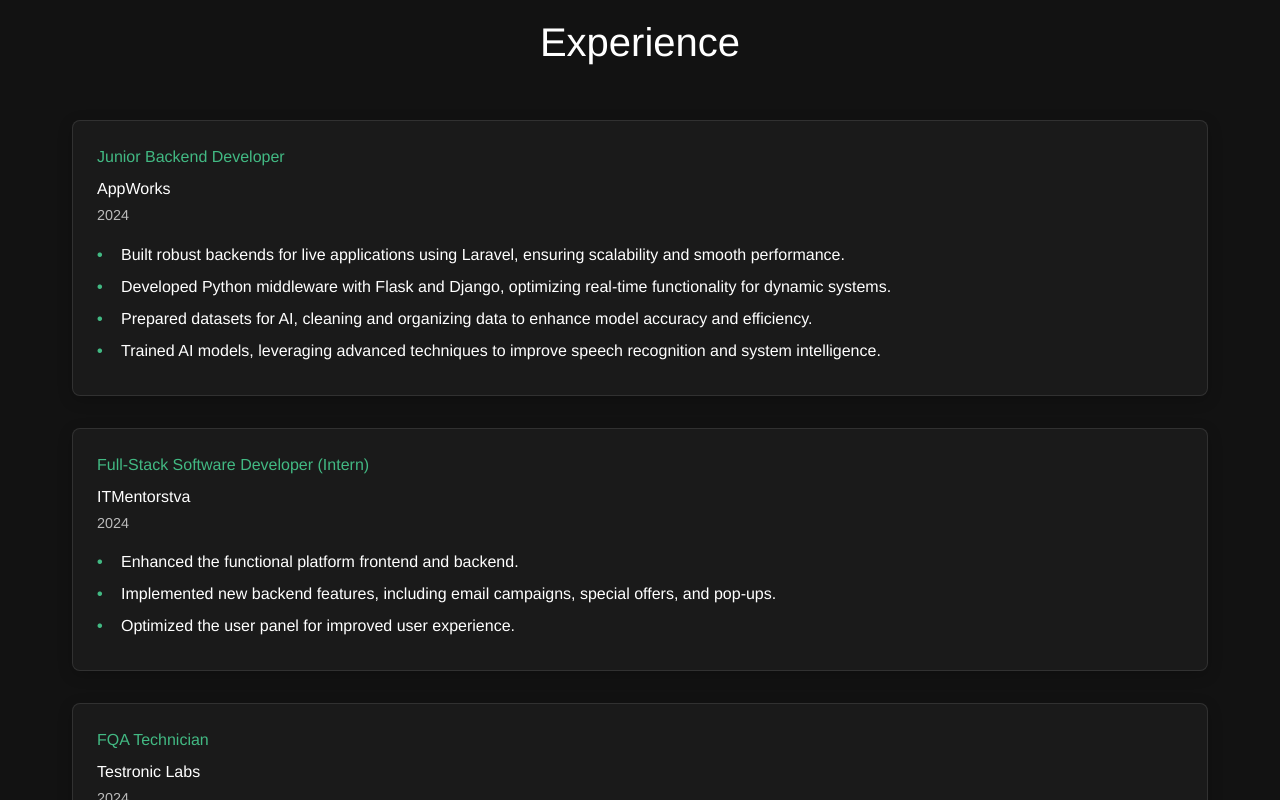
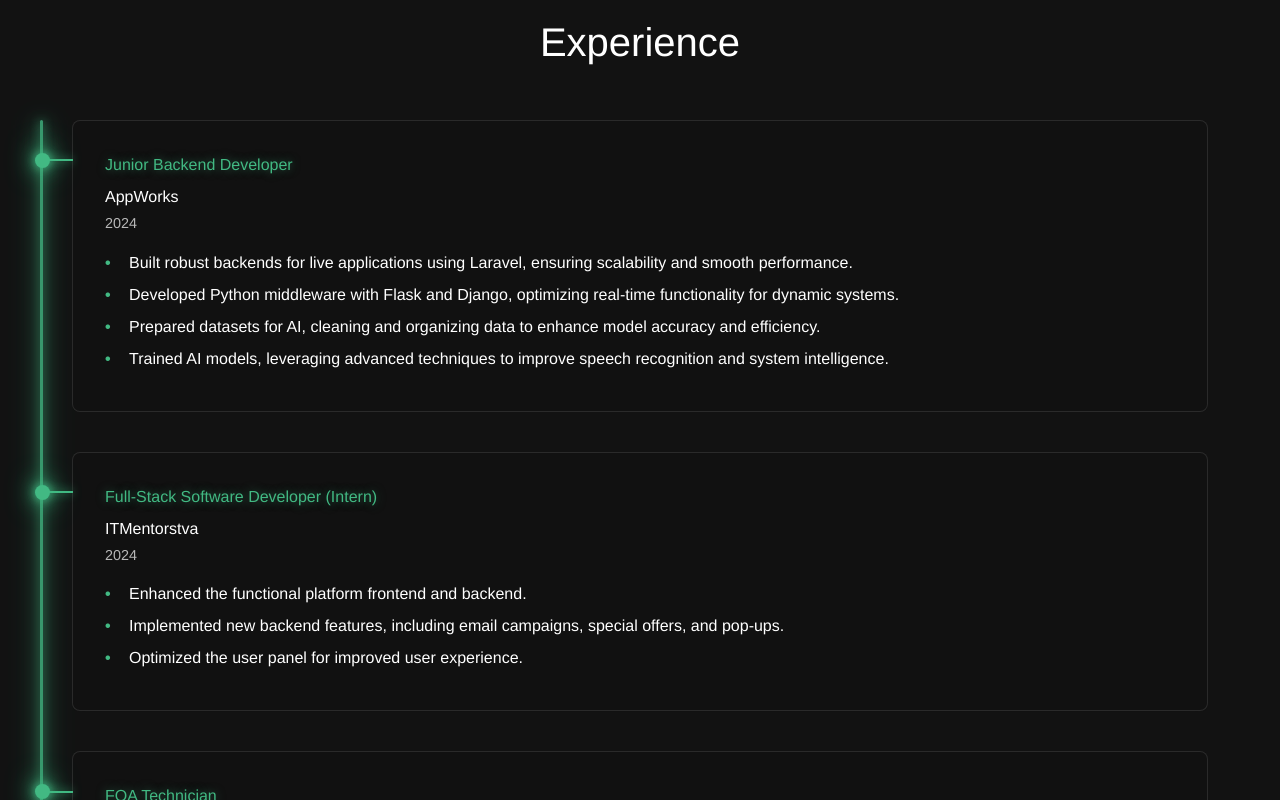
Before and after one commit to DroidStudioAS/Portfolio-Upgrade, a Vue app in the folder portfolio-upgrade/: page / in a window 1280 px wide. Shown: the part 820-1620 px from the top of the page. Built offline with nearby package versions, Linux system fonts and the light colour scheme.

Commit message:
added timeline to experience

```diff
--- a/portfolio-upgrade/src/views/HomeView.vue
+++ b/portfolio-upgrade/src/views/HomeView.vue
@@ -455,16 +455,88 @@ export default {
   max-width: 800px;
   margin: 0 auto;
   position: relative;
+  padding-left: 3rem;
+}
+
+.timeline::before {
+  content: '';
+  position: absolute;
+  left: 0;
+  top: 0;
+  height: 100%;
+  width: 3px;
+  background: var(--accent-color);
+  box-shadow:
+    0 0 10px var(--accent-color),
+    0 0 20px var(--accent-color),
+    0 0 30px var(--accent-color);
+  opacity: 0.8;
+  border-radius: 3px;
 }
 
 .timeline-item {
-  margin-bottom: 2rem;
-  padding: 1.5rem;
-  background-color: var(--secondary-dark);
+  margin-bottom: 2.5rem;
+  padding: 2rem;
+  background-color: rgba(18, 18, 18, 0.8);
   border-radius: 8px;
-  box-shadow: 0 4px 15px rgba(0, 0, 0, 0.2);
   border: 1px solid rgba(255, 255, 255, 0.1);
   color: var(--text-light);
+  position: relative;
+  backdrop-filter: blur(10px);
+}
+
+.timeline-item::before {
+  content: '';
+  position: absolute;
+  left: -2.35rem;
+  top: 2rem;
+  width: 15px;
+  height: 15px;
+  background-color: var(--accent-color);
+  border-radius: 50%;
+  box-shadow:
+    0 0 10px var(--accent-color),
+    0 0 20px var(--accent-color),
+    0 0 30px var(--accent-color);
+  z-index: 2;
+}
+
+.timeline-item::after {
+  content: '';
+  position: absolute;
+  left: -1.8rem;
+  top: 2.4rem;
+  width: 1.8rem;
+  height: 2px;
+  background-color: var(--accent-color);
+  box-shadow: 0 0 10px var(--accent-color);
+}
+
+.timeline-content {
+  position: relative;
+}
+
+.timeline-content h3 {
+  color: var(--accent-color);
+  text-shadow: 0 0 10px rgba(66, 185, 131, 0.5);
+  margin-bottom: 0.5rem;
+}
+
+@media (max-width: 768px) {
+  .timeline {
+    padding-left: 2rem;
+  }
+
+  .timeline-item::before {
+    left: -1.85rem;
+    width: 12px;
+    height: 12px;
+  }
+
+  .timeline-item::after {
+    left: -1.3rem;
+    width: 1.3rem;
+  }
 }
 
 /* Skills styles */
```
